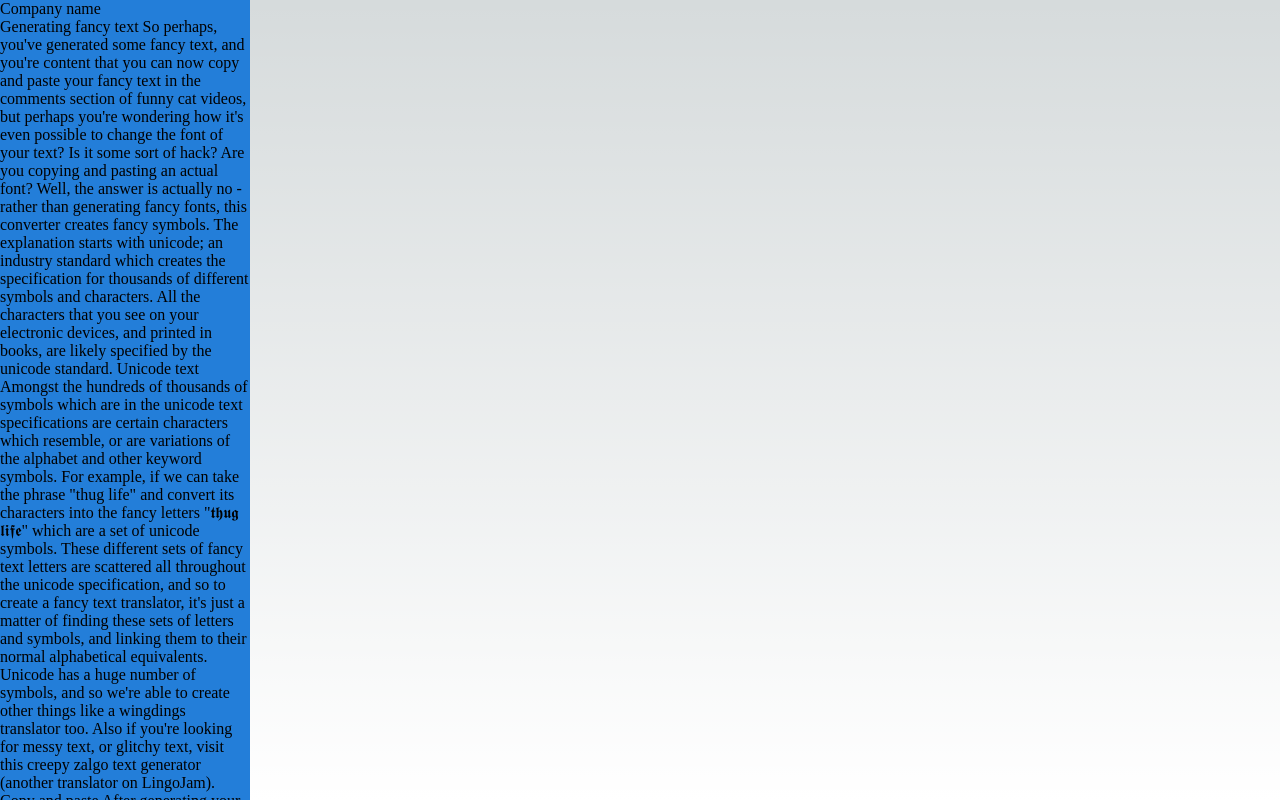
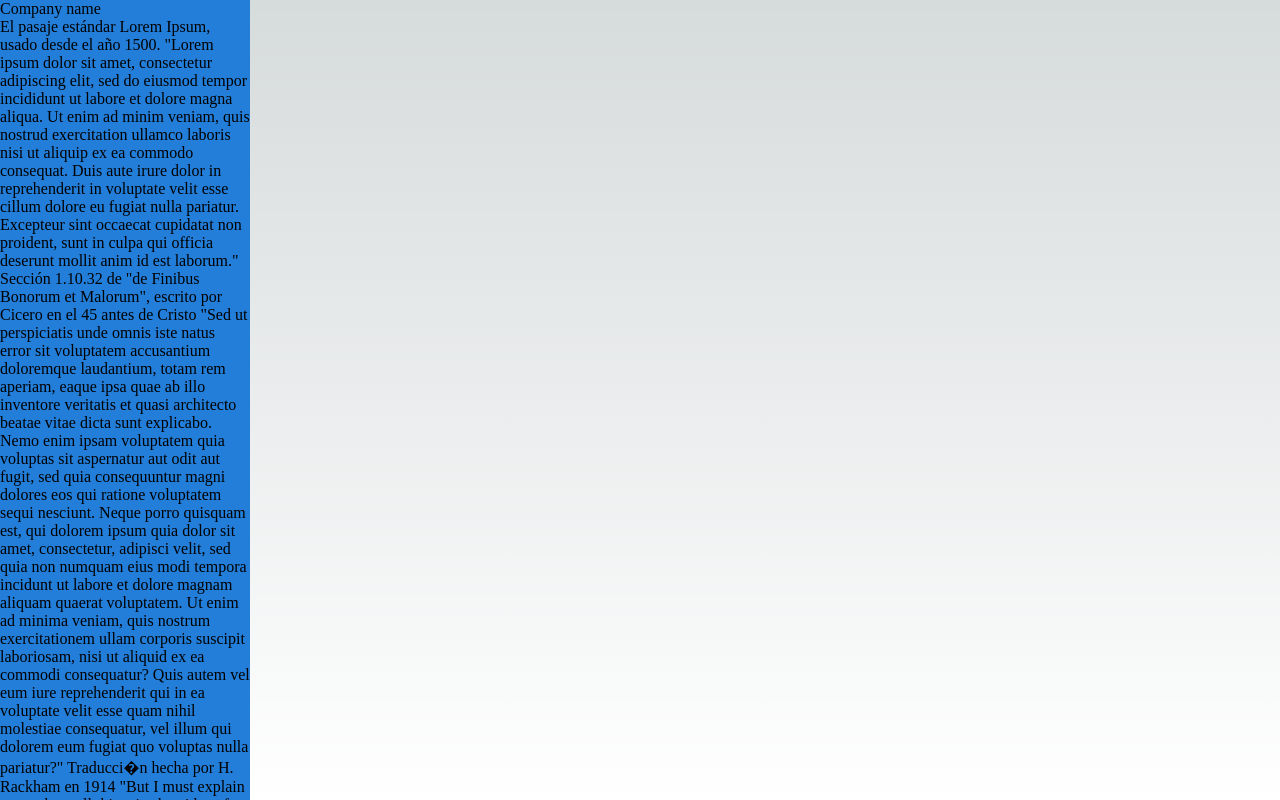
Before and after one commit to giovannyarias-dev/giovannyarias, a Next.js app: page /cv in a window 1280 px wide. Built offline with nearby package versions, Linux system fonts and the light colour scheme.

Commit message:
height test

```diff
--- a/src/app/cv/page.tsx
+++ b/src/app/cv/page.tsx
@@ -24,17 +24,20 @@
   return (
     <div className={styles.container}>
       <TimeBar jobs={jobs}></TimeBar>
-      Generating fancy text
-So perhaps, you've generated some fancy text, and you're content that you can now copy and paste your fancy text in the comments section of funny cat videos, but perhaps you're wondering how it's even possible to change the font of your text? Is it some sort of hack? Are you copying and pasting an actual font?
-Well, the answer is actually no - rather than generating fancy fonts, this converter creates fancy symbols. The explanation starts with unicode; an industry standard which creates the specification for thousands of different symbols and characters. All the characters that you see on your electronic devices, and printed in books, are likely specified by the unicode standard.
-Unicode text
-Amongst the hundreds of thousands of symbols which are in the unicode text specifications are certain characters which resemble, or are variations of the alphabet and other keyword symbols. For example, if we can take the phrase "thug life" and convert its characters into the fancy letters "𝖙𝖍𝖚𝖌 𝖑𝖎𝖋𝖊" which are a set of unicode symbols. These different sets of fancy text letters are scattered all throughout the unicode specification, and so to create a fancy text translator, it's just a matter of finding these sets of letters and symbols, and linking them to their normal alphabetical equivalents.
-Unicode has a huge number of symbols, and so we're able to create other things like a wingdings translator too. Also if you're looking for messy text, or glitchy text, visit this creepy zalgo text generator (another translator on LingoJam).
-Copy and paste
-After generating your fancy text symbols, you can copy and paste the "fonts" to most websites and text processors. You could use it to generate a fancy Agario name (yep, weird text in agario is probably generated using a fancy text converter similar to this), to generate a creative-looking instagram, facebook, tumblr, or twitter post, for showing up n00bs on Steam, or just for sending messages full of beautiful text to your buddies.
-The only exception is if your paste destination has a font which doesn't support some unicode characters. For example, you'll might find that some websites don't use a unicode font, or if they do, the font doesn't have all the characters required. In that case, you'll see a generic "box" in which was created when the browser tries to create a fancy letter. This doesn't mean there's an error with this translator, it just means the website's font doesn't support that character.
-Mildly off topic, but you might also be interested in Facebook emojis - that's a massive searchable list of all the emojis that you can use in your Facebook posts and chat. And actually, I made an 🐌 Emoji Translator 🎲 which you might like.
-If there's anything that I can do to improve this online fancy generator thing (e.g. by adding other font styles that you've found), then please let me know in the suggestions box! If you've some found new beautiful fonts that can be copy-pasted and that aren't in this generator, please share them below as well. Thanks!
+      El pasaje estándar Lorem Ipsum, usado desde el año 1500.
+      "Lorem ipsum dolor sit amet, consectetur adipiscing elit, sed do eiusmod tempor incididunt ut labore et dolore magna aliqua. Ut enim ad minim veniam, quis nostrud exercitation ullamco laboris nisi ut aliquip ex ea commodo consequat. Duis aute irure dolor in reprehenderit in voluptate velit esse cillum dolore eu fugiat nulla pariatur. Excepteur sint occaecat cupidatat non proident, sunt in culpa qui officia deserunt mollit anim id est laborum."
+
+      Sección 1.10.32 de "de Finibus Bonorum et Malorum", escrito por Cicero en el 45 antes de Cristo
+      "Sed ut perspiciatis unde omnis iste natus error sit voluptatem accusantium doloremque laudantium, totam rem aperiam, eaque ipsa quae ab illo inventore veritatis et quasi architecto beatae vitae dicta sunt explicabo. Nemo enim ipsam voluptatem quia voluptas sit aspernatur aut odit aut fugit, sed quia consequuntur magni dolores eos qui ratione voluptatem sequi nesciunt. Neque porro quisquam est, qui dolorem ipsum quia dolor sit amet, consectetur, adipisci velit, sed quia non numquam eius modi tempora incidunt ut labore et dolore magnam aliquam quaerat voluptatem. Ut enim ad minima veniam, quis nostrum exercitationem ullam corporis suscipit laboriosam, nisi ut aliquid ex ea commodi consequatur? Quis autem vel eum iure reprehenderit qui in ea voluptate velit esse quam nihil molestiae consequatur, vel illum qui dolorem eum fugiat quo voluptas nulla pariatur?"
+
+      Traducci�n hecha por H. Rackham en 1914
+      "But I must explain to you how all this mistaken idea of denouncing pleasure and praising pain was born and I will give you a complete account of the system, and expound the actual teachings of the great explorer of the truth, the master-builder of human happiness. No one rejects, dislikes, or avoids pleasure itself, because it is pleasure, but because those who do not know how to pursue pleasure rationally encounter consequences that are extremely painful. Nor again is there anyone who loves or pursues or desires to obtain pain of itself, because it is pain, but because occasionally circumstances occur in which toil and pain can procure him some great pleasure. To take a trivial example, which of us ever undertakes laborious physical exercise, except to obtain some advantage from it? But who has any right to find fault with a man who chooses to enjoy a pleasure that has no annoying consequences, or one who avoids a pain that produces no resultant pleasure?"
+
+      Sección 1.10.33 de "de Finibus Bonorum et Malorum", escrito por Cicero en el 45 antes de Cristo
+      "At vero eos et accusamus et iusto odio dignissimos ducimus qui blanditiis praesentium voluptatum deleniti atque corrupti quos dolores et quas molestias excepturi sint occaecati cupiditate non provident, similique sunt in culpa qui officia deserunt mollitia animi, id est laborum et dolorum fuga. Et harum quidem rerum facilis est et expedita distinctio. Nam libero tempore, cum soluta nobis est eligendi optio cumque nihil impedit quo minus id quod maxime placeat facere possimus, omnis voluptas assumenda est, omnis dolor repellendus. Temporibus autem quibusdam et aut officiis debitis aut rerum necessitatibus saepe eveniet ut et voluptates repudiandae sint et molestiae non recusandae. Itaque earum rerum hic tenetur a sapiente delectus, ut aut reiciendis voluptatibus maiores alias consequatur aut perferendis doloribus asperiores repellat."
+
+      Traducci�n hecha por H. Rackham en 1914
+      "On the other hand, we denounce with righteous indignation and dislike men who are so beguiled and demoralized by the charms of pleasure of the moment, so blinded by desire, that they cannot foresee the pain and trouble that are bound to ensue; and equal blame belongs to those who fail in their duty through weakness of will, which is the same as saying through shrinking from toil and pain. These cases are perfectly simple and easy to distinguish. In a free hour, when our power of choice is untrammelled and when nothing prevents our being able to do what we like best, every pleasure is to be welcomed and every pain avoided. But in certain circumstances and owing to the claims of duty or the obligations of business it will frequently occur that pleasures have to be repudiated and annoyances accepted. The wise man therefore always holds in these matters to this principle of selection: he rejects pleasures to secure other greater pleasures, or else he endures pains to avoid worse pains."
     </div>
   )
 }
```
